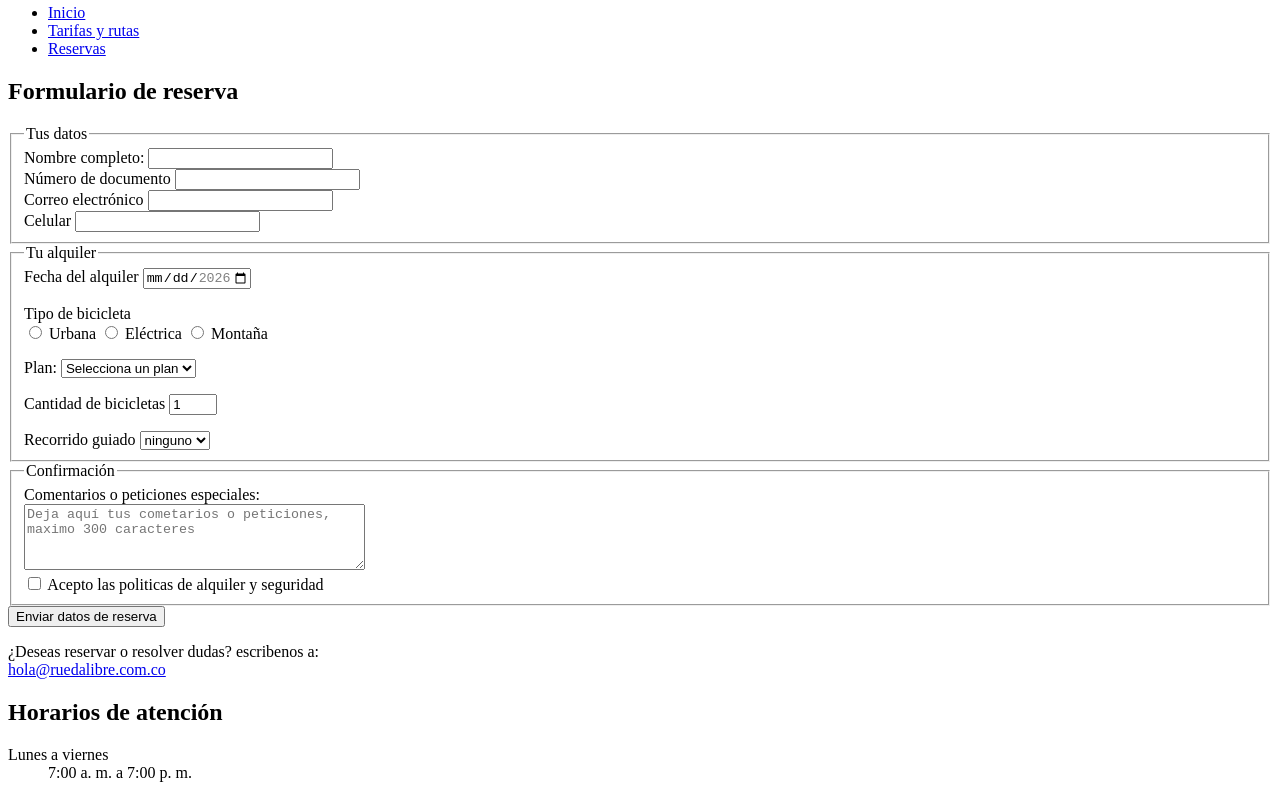
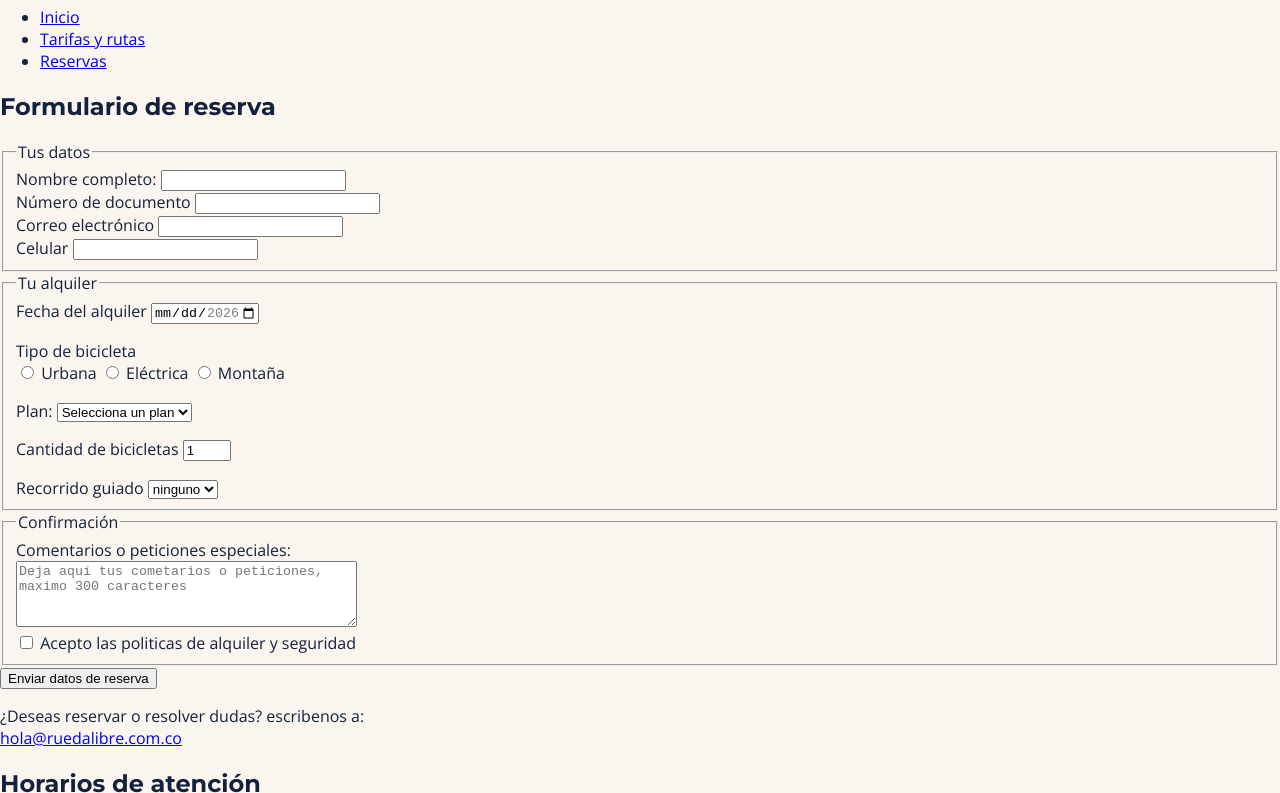
Before and after one commit to estebancano0598/Repositorio-Esteban-Cano, a plain HTML site: page Rueda-libre/paginas/reservas.html in a window 1280 px wide. Shown: the part 76-869 px from the top of the page. Drawn offline with nearby package versions, Linux system fonts and the light colour scheme.

Commit message:
docs: actualizacion de bitacora y verificacion de herencia css

```diff
--- a/Rueda-libre/paginas/reservas.html
+++ b/Rueda-libre/paginas/reservas.html
@@ -4,6 +4,10 @@
     <meta charset="UTF-8">
     <meta name="viewport" content="width=device-width, initial-scale=1.0">
     <title>Rueda Libre| reserva tu bicicleta</title>
+    <link rel="preconnect" href="https://fonts.googleapis.com">
+    <link rel="preconnect" href="https://fonts.gstatic.com" crossorigin>
+    <link href="https://fonts.googleapis.com/css2?family=Montserrat:ital,wght@0,100..900;1,100..900&family=Open+Sans:ital,wght@0,300..800;1,300..800&display=swap" rel="stylesheet">
+    <link rel="stylesheet" href="../CSS/styles.css">
 </head>
 <body>
   <header>
```
Also changed, not shown: Rueda-libre/index.html (+4 -0 lines), Rueda-libre/paginas/tarifas.html (+4 -0 lines), Rueda-libre/bitacora.txt.
